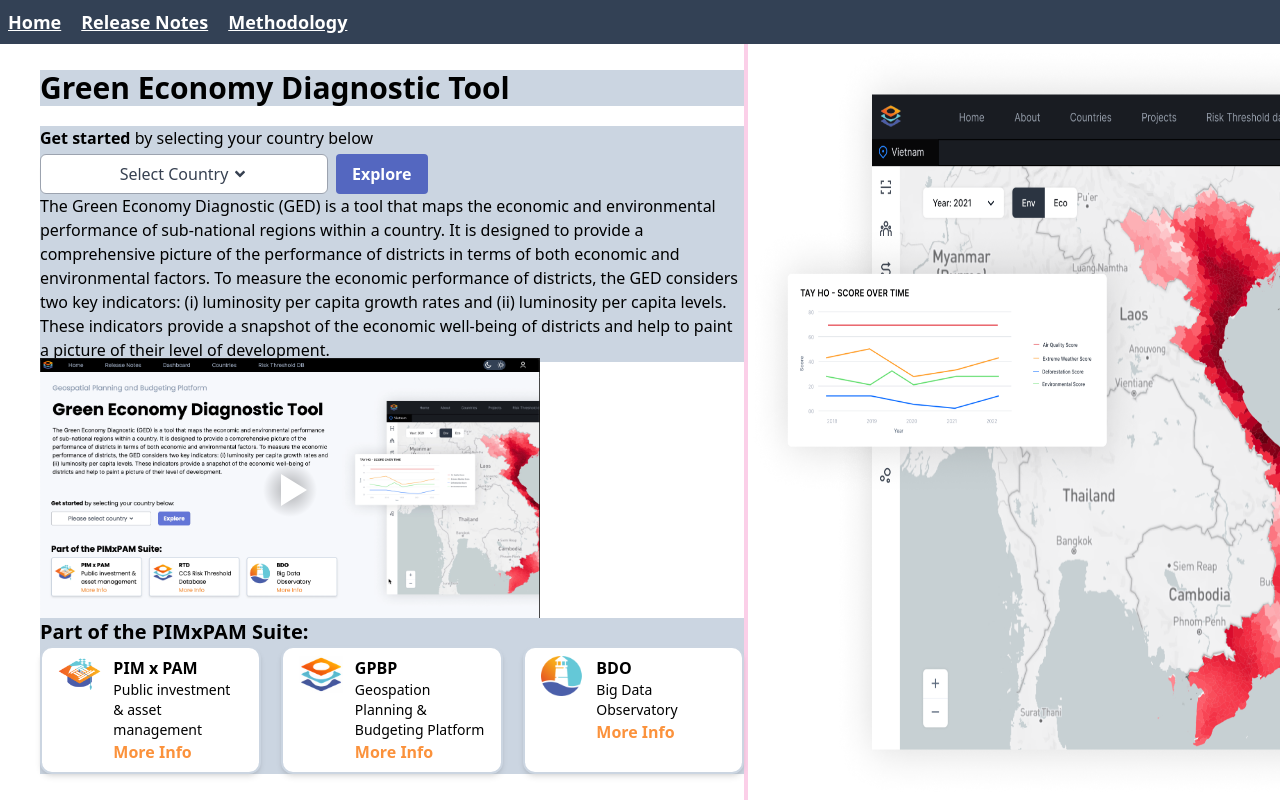
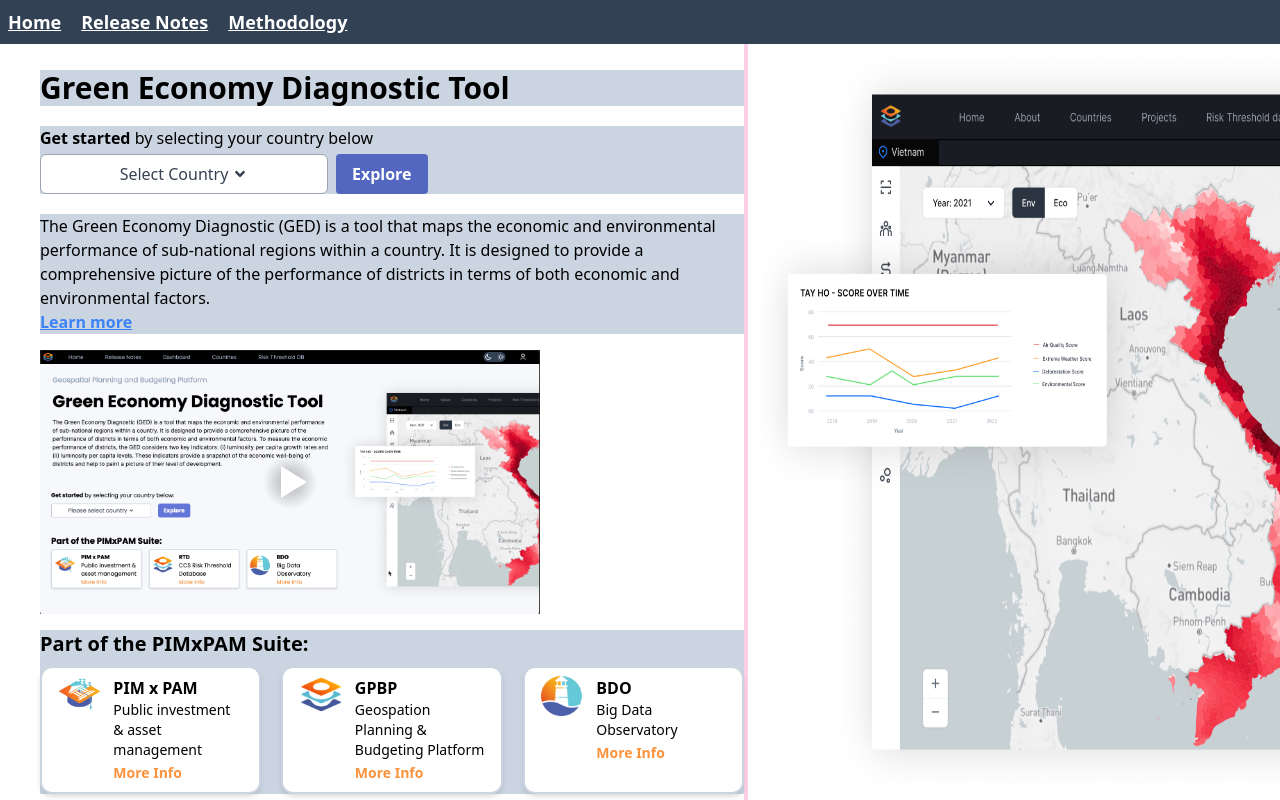
Before and after one commit to RobJJ/gpbp-ldt, a Next.js app: page / in a window 1280 px wide. Built offline with nearby package versions, Linux system fonts and the light colour scheme.

Commit message:
styling changes for landing page components

```diff
--- a/src/app/page.js
+++ b/src/app/page.js
@@ -8,6 +8,7 @@ import bdoIcon from "../../public/bdo.png";
 import SelectCountryButton from "@/components/SelectCountryButton";
 import Image from "next/image";
 import LandingPageCardComponent from "@/components/LandingPageCardComponent";
+import Link from "next/link";
 
 const VideoComponent = dynamic(() => import("@/components/VideoComponent"), {
   ssr: false,
@@ -19,32 +20,35 @@ export default function Home({ searchParams }) {
     <div className="w-full h-full bg-pink-200 flex gap-1 overflow-auto">
       {/* LEFT PANEL */}
       <section className="h-full w-7/12 bg-white flex flex-col justify-center pl-10">
-        <h1 className="w-full font-bold text-3xl bg-slate-300 mb-5">
+        <h1 className="w-full font-bold text-3xl bg-slate-300 mb-5 mt-5">
           Green Economy Diagnostic Tool
         </h1>
-        <div className="w-full flex flex-col gap-1 bg-slate-300">
+        <div className="w-full flex flex-col gap-1 bg-slate-300 mb-5">
           <h3>
             <b>Get started</b> by selecting your country below
           </h3>
           <SelectCountryButton />
         </div>
-        <div className="w-full bg-slate-300 overflow-auto">
+        <div className="w-full bg-slate-300 overflow-auto mb-5">
           The Green Economy Diagnostic (GED) is a tool that maps the economic
           and environmental performance of sub-national regions within a
           country. It is designed to provide a comprehensive picture of the
           performance of districts in terms of both economic and environmental
-          factors. To measure the economic performance of districts, the GED
-          considers two key indicators: (i) luminosity per capita growth rates
-          and (ii) luminosity per capita levels. These indicators provide a
-          snapshot of the economic well-being of districts and help to paint a
-          picture of their level of development.
+          factors. <br />
+          <Link
+            className="underline font-bold text-blue-500"
+            href={"/methodology"}
+            target="_blank"
+          >
+            Learn more
+          </Link>
         </div>
-        <div className="w-full flex">
+        <div className="w-full flex mb-5">
           <VideoComponent />
         </div>
         {/*cards*/}
-        <div className="w-full bg-slate-300">
-          <h3 className="font-bold text-xl">Part of the PIMxPAM Suite:</h3>
+        <div className="w-full flex flex-col gap-2 bg-slate-300">
+          <h3 className="text-xl font-semibold">Part of the PIMxPAM Suite:</h3>
           <div className="w-full flex gap-5">
             <LandingPageCardComponent
               header={"PIM x PAM"}
--- a/src/components/LandingPageCardComponent.jsx
+++ b/src/components/LandingPageCardComponent.jsx
@@ -3,9 +3,9 @@ import Image from "next/image";
 export default function LandingPageCardComponent({ header, text, link, icon }) {
   return (
     <span className="w-1/3 bg-white border-2 border-slate-300 hover:border-slate-400 flex px-4 py-2 rounded-xl shadow-md hover:shadow-2xl">
-      <div className="flex w-full   gap-3 ">
+      <div className="flex w-full gap-3 ">
         <div className="h-full w-3/12 ">
-          <Image src={icon} alt={header} width={60} height={60} />
+          <Image src={icon} alt={header} width={50} height={50} />
         </div>
         <div className="h-full w-9/12 ">
           <h5 className="font-bold">{header}</h5>
@@ -14,7 +14,7 @@ export default function LandingPageCardComponent({ header, text, link, icon }) {
             href={link}
             target="_blank"
             rel="noreferrer"
-            className="text-orange-400 hover:text-blue-600 font-semibold"
+            className="text-orange-400 hover:text-blue-600 font-bold text-sm"
           >
             More Info
           </a>
```
